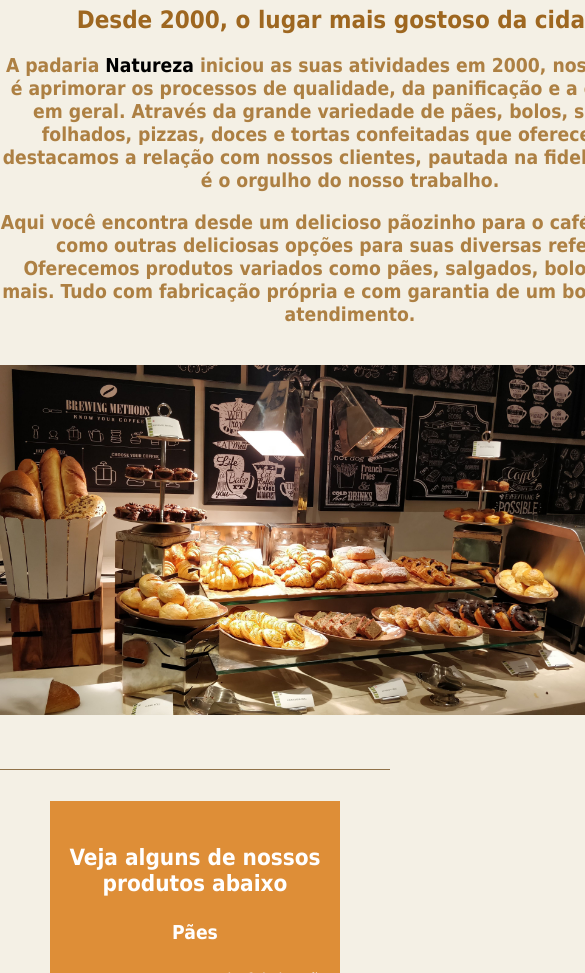
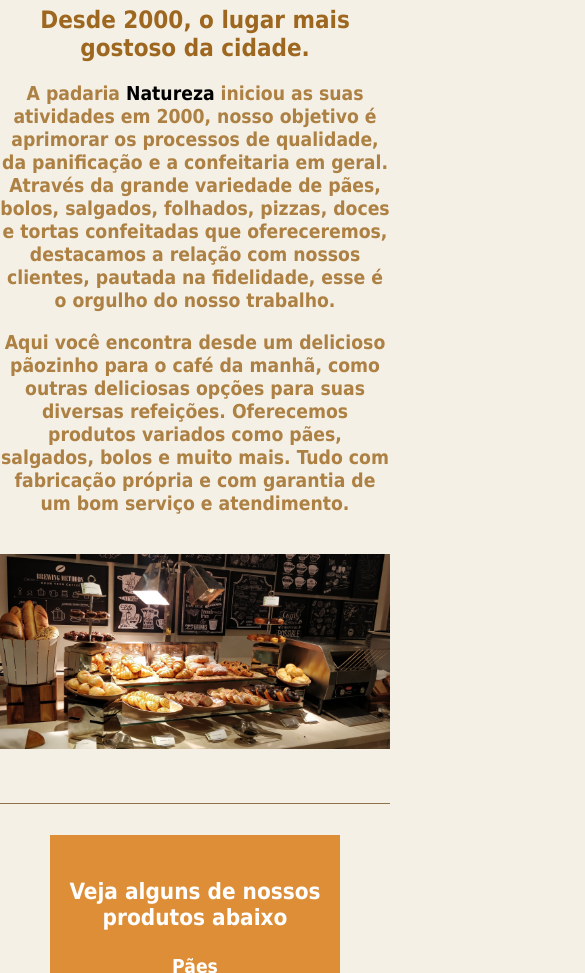
Before and after one commit to DiegoMarques20/projeto-site-padaria, a plain HTML site: page index.html in a window 390 px wide. Shown: the part 441-1414 px from the top of the page, 585 px wide, since content can reach past the window. Drawn offline with Linux system fonts and the light colour scheme.

Commit message:
testando responsividade

```diff
--- a/estilo/style.css
+++ b/estilo/style.css
@@ -18,6 +18,15 @@ div.cabecalho {
     min-width: 280px;
     max-width: 800px;
 
+}
+
+div.secao {
+
+    text-align: center;
+    margin: 5px auto;
+    width: 100%;
+    min-width: 280px;
+    max-width: 800px;
 }
 
 img.imagem {
--- a/index.html
+++ b/index.html
@@ -35,7 +35,9 @@
 
             <p class="descricao">Aqui você encontra desde um delicioso pãozinho para o café da manhã, como outras deliciosas opções para suas diversas refeições. Oferecemos produtos variados como pães, salgados, bolos e muito mais. Tudo com fabricação própria e com garantia de um bom serviço e atendimento. </p>
 
-         <img class="imagem"  src="imagens/padaria-natureza-entrada.jpg" width="650" alt="Foto padaria Natureza">
+
+            <img class="imagem"  src="imagens/padaria-natureza-entrada.jpg" alt="Foto padaria Natureza">
+
         </div>
 
         <div class="teste"></div>
```
